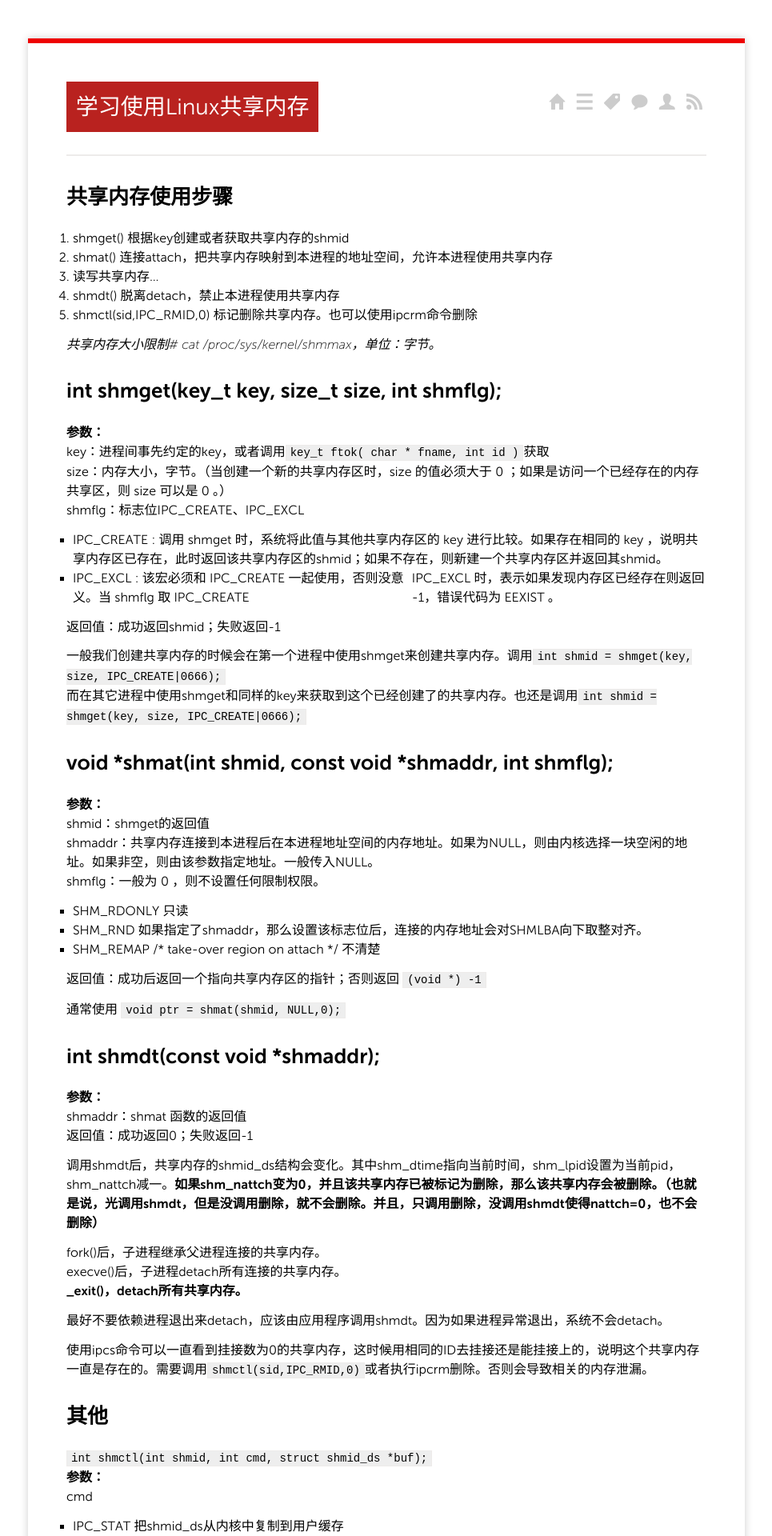
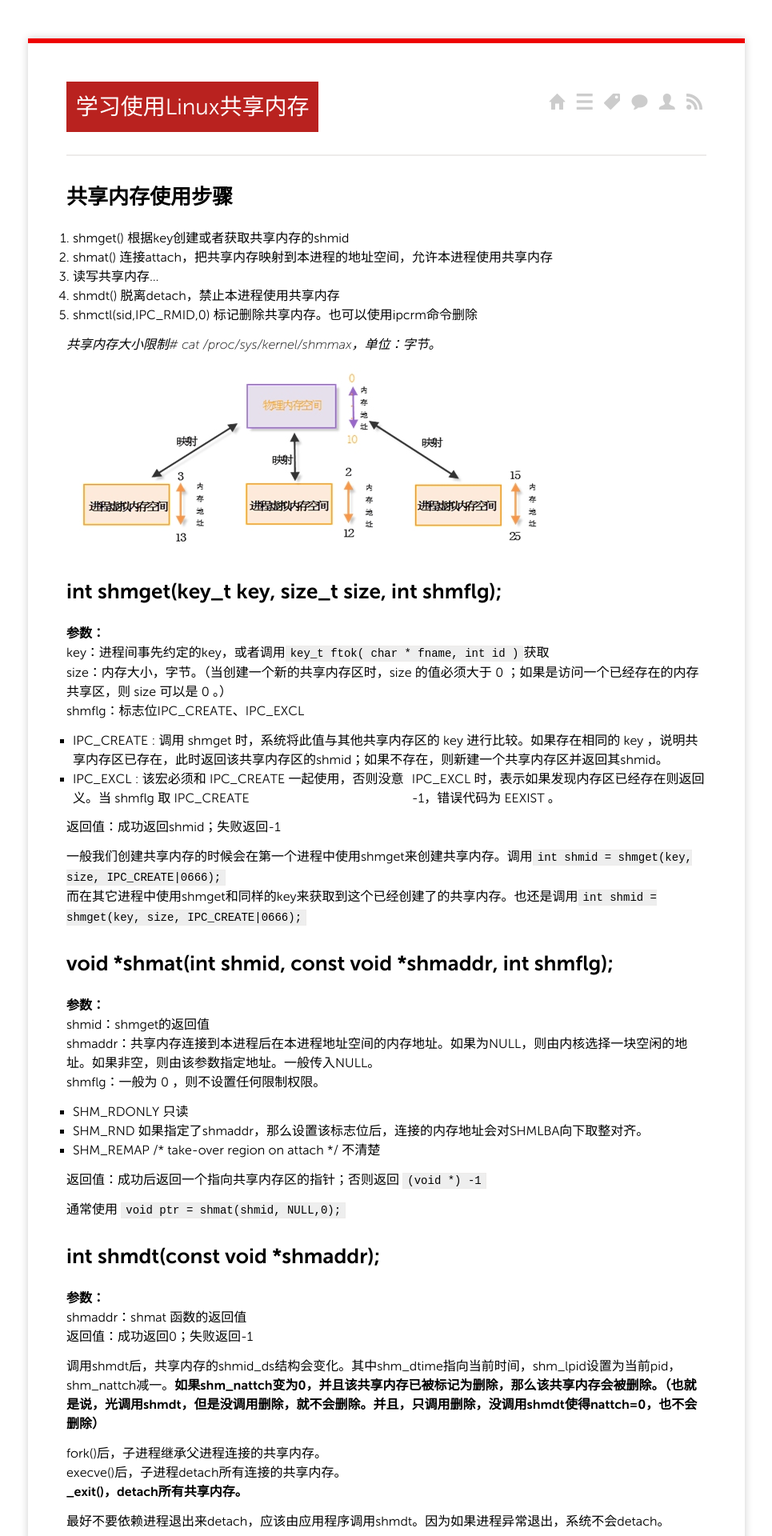
Before and after one commit to maruchen/maruchen.github.io, a Jekyll site: the page built from _posts/2014-10-05-Learning Linux shared memory.markdown, in a window 1280 px wide. Shown: the top 1920 px of the page at 80% size, without its empty margins (157-1122 px from the left). Built offline with Jekyll 4.4.1, drawn with Linux system fonts in a browser that asks for light colours; Markdown is read by kramdown in place of the engine named in the settings; comment, search, counter and statistics services are not loaded.

Commit message:
共享内存 增加图片

```diff
--- a/_posts/2014-10-05-Learning Linux shared memory.markdown
+++ b/_posts/2014-10-05-Learning Linux shared memory.markdown
@@ -16,6 +16,7 @@ tags:
 
 *共享内存大小限制# cat /proc/sys/kernel/shmmax，单位：字节。*
 
+![共享内存地址空间](/pic/shared_memory.jpg)
 
 
 ##`int shmget(key_t key, size_t size, int shmflg);`
```
Also changed, not shown: pic/shared_memory.jpg (added).
